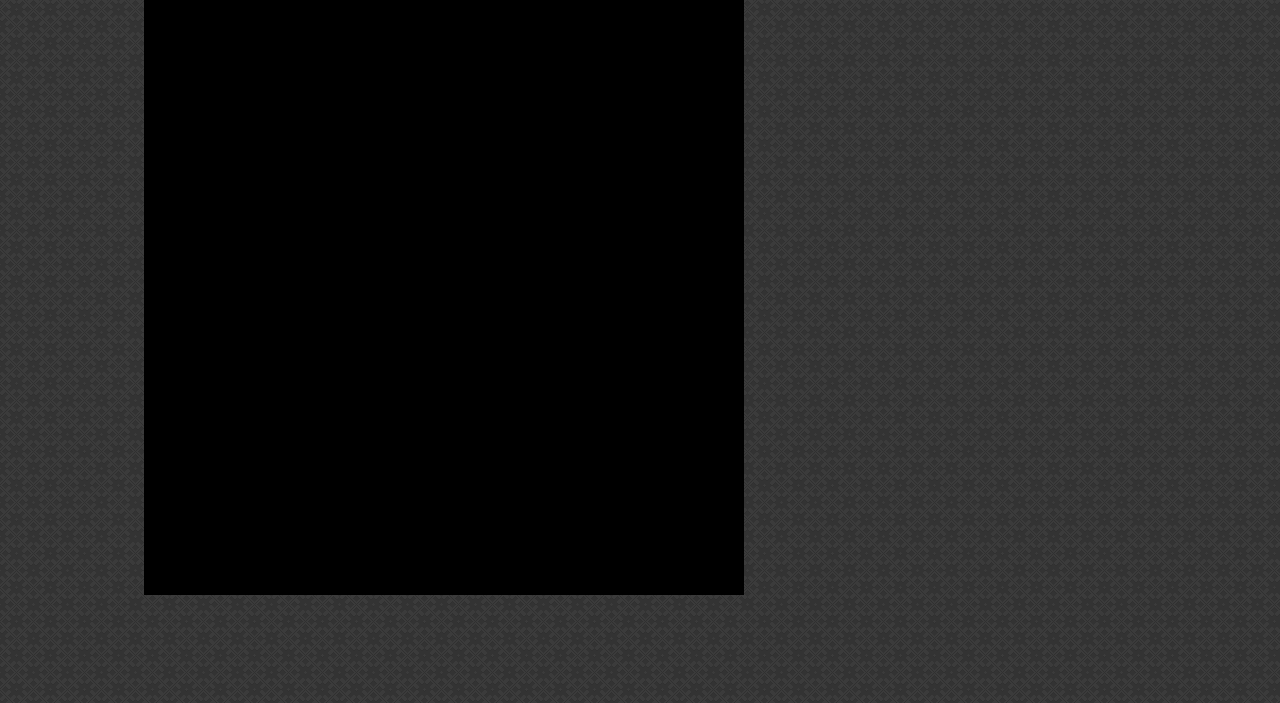
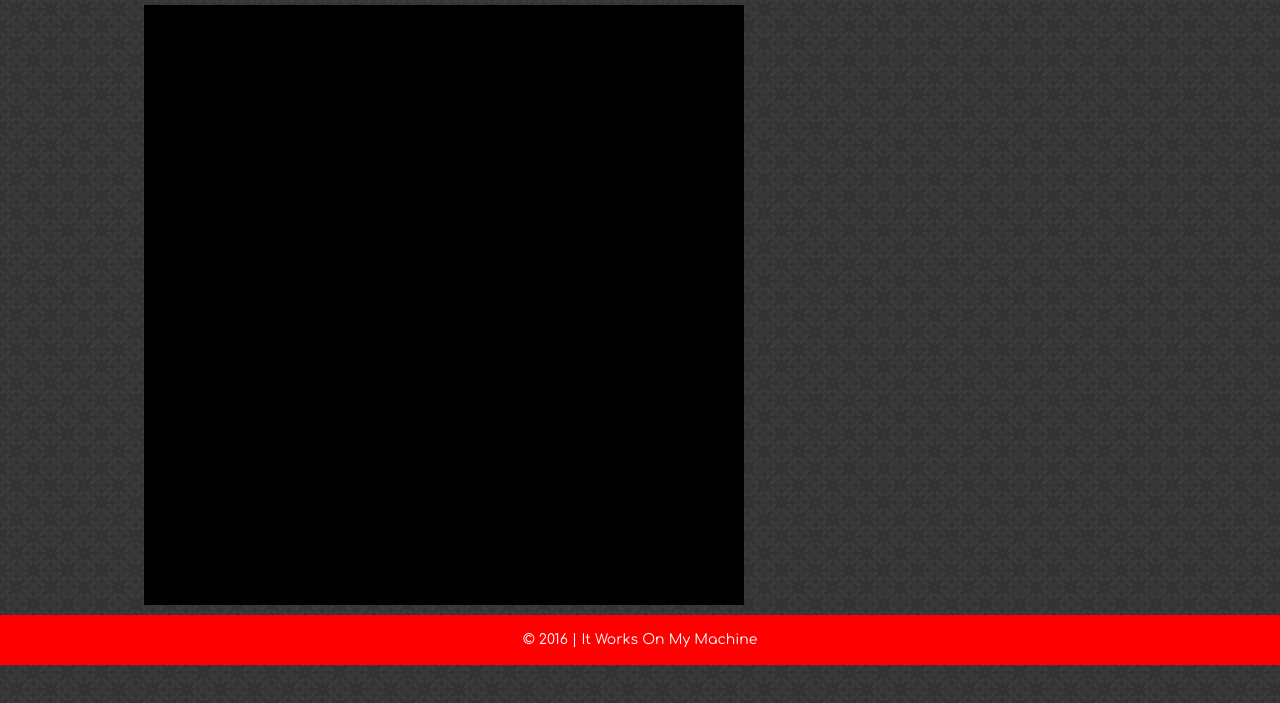
Before and after one commit to rtURTU/polihack2016, a plain HTML site: page algorithm.html in a window 1280 px wide. Shown: the part 75-778 px from the top of the page. Drawn offline with nearby package versions, Linux system fonts and the light colour scheme.

Commit message:
footer added

```diff
--- a/algorithm.html
+++ b/algorithm.html
@@ -24,6 +24,7 @@
                 </div>
             </div>
             <div id = 'footer' class = 'row'>
+                © 2016 | It Works On My Machine
             </div>
         </div>
         <script src = 'javascript/basic.js'></script>
--- a/css/style.css
+++ b/css/style.css
@@ -12,6 +12,15 @@ div{
     font-size: 3em;
 }
 
+#footer{
+    height: 50px;
+    font-family: 'Comfortaa', cursive;
+    text-align: center;
+    background-color: red;
+    vertical-align: middle;
+    line-height: 50px;
+}
+
 #cover{
     width: 100%;
     height: 100%;
@@ -21,6 +30,11 @@ div{
     z-index: -1000;
     background-image: url(images/dark_embroidery.png);
     background-repeat: repeat;
+}
+
+#content{
+    padding-top: 10px;
+    padding-bottom: 10px;
 }
 
 .col-centered{
@@ -120,8 +134,3 @@ div{
         height: 600px;
     }
 }
-
-@font-face{
-    font-family: 'ComfortaA';
-    src: url( 'fonts/Comfortaa-Regular.ttf' );
-}
```
